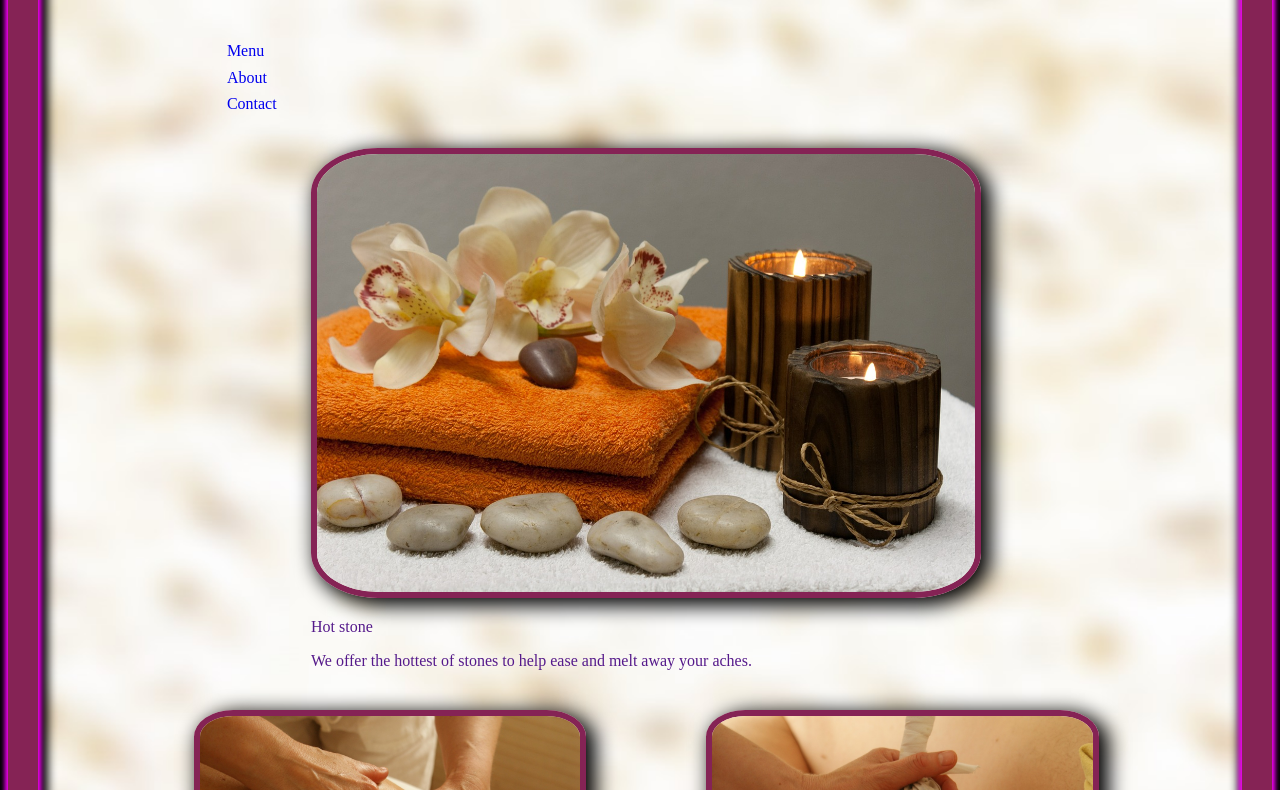
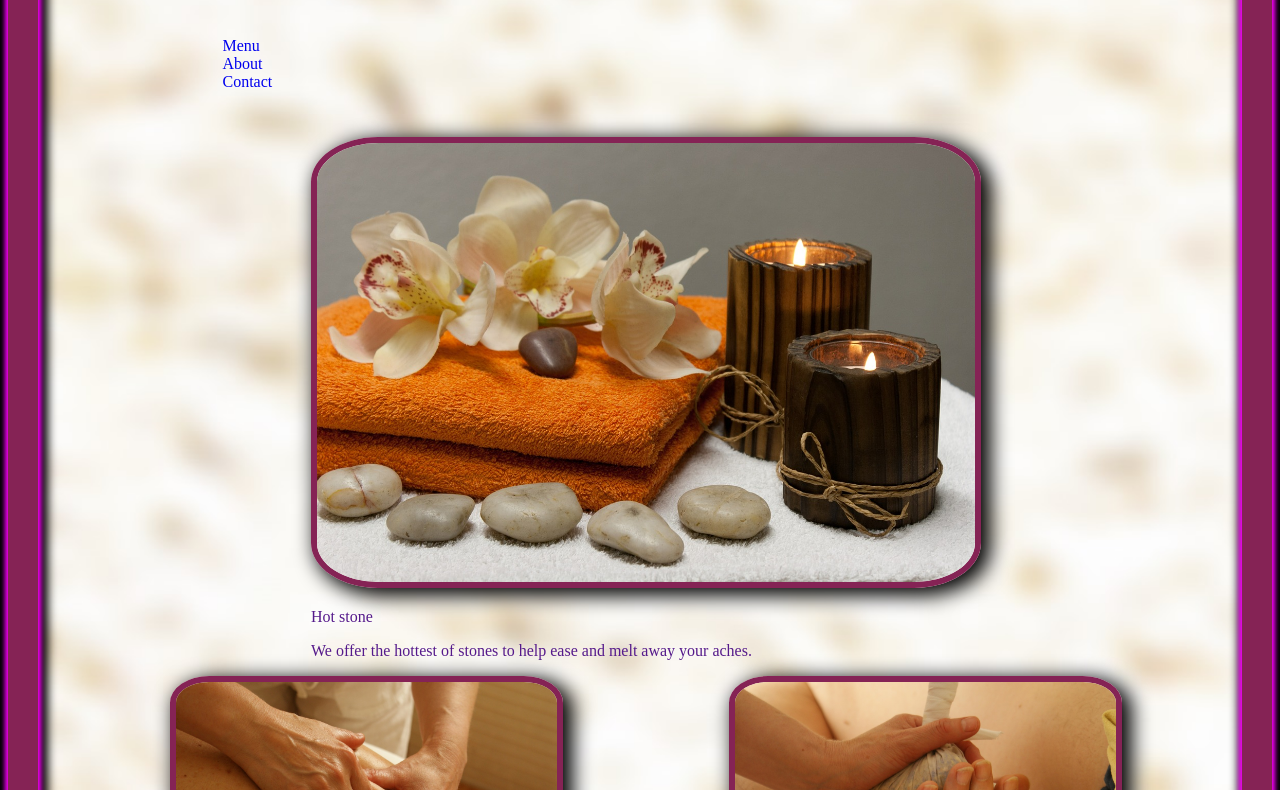
Before and after one commit to jessdevries/massage-site, a plain HTML site: page index.html in a window 1280 px wide. Shown: the part 502-1292 px from the top of the page. Drawn offline with Linux system fonts and the light colour scheme; some packages are replaced by stand-ins of ours.

Commit message:
worked on header

```diff
--- a/css/main.css
+++ b/css/main.css
@@ -45,8 +45,6 @@ h2 {
 body
 ***************/
 body {
-
-  /*background: linear-gradient(red, tranparent 50%);*/
   background-image: url("../images/BG.jpg");
   background-size: cover;
   border-style: solid;
@@ -61,9 +59,6 @@ body {
 }
 
 
-
-
-
 nav  li{
   list-style: none;
   float: center;
@@ -74,7 +69,7 @@ nav  li{
 .center {
   width: 70%;
   float: center;
-  margin: 0 0 0 15%;
+  margin-left: 15%;
 }
 
 
@@ -157,9 +152,9 @@ PAGE: MENU OFFERINGS
 
  li {
   list_style: none;
-  float: left;
-  width: 50%;
-  margin: 2.5%
+  /*float: left;*/
+  /*width: 50%;*/
+  /*margin: 2.5%*/
 }
 
 
```
